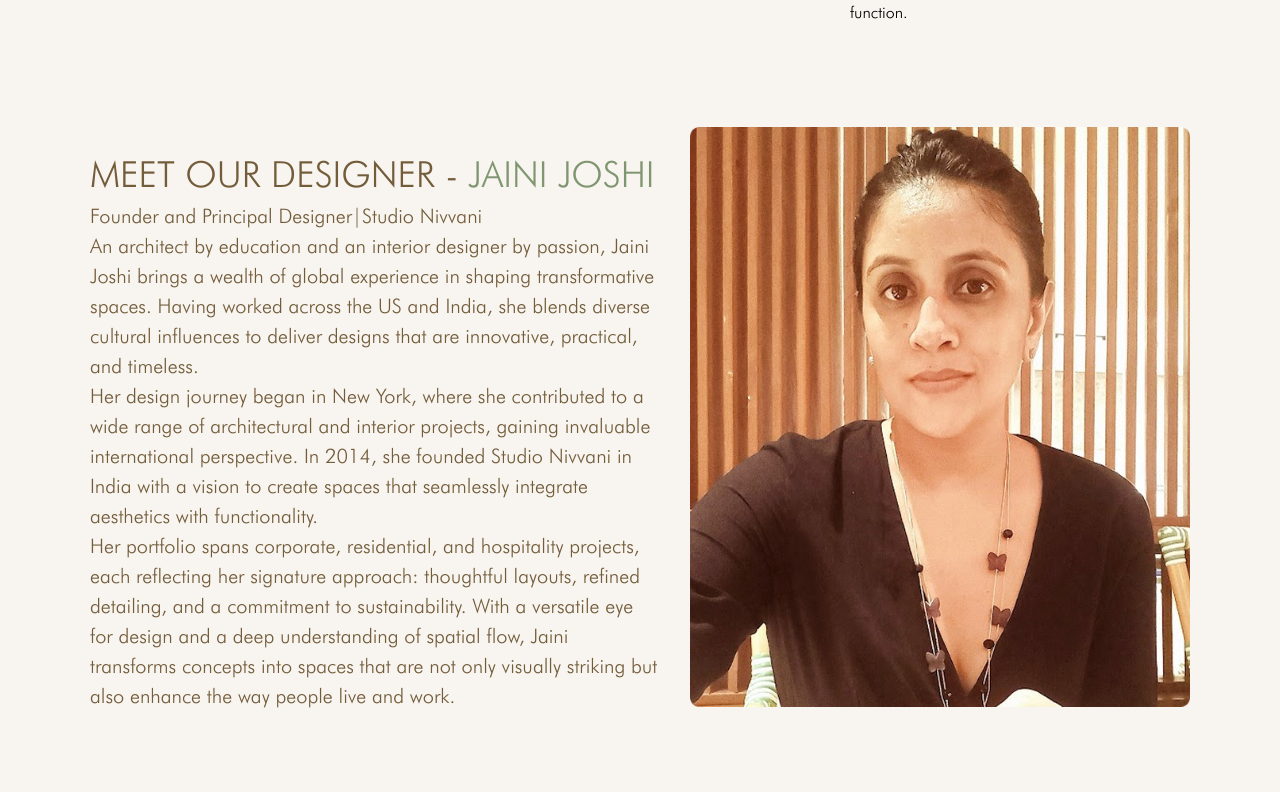
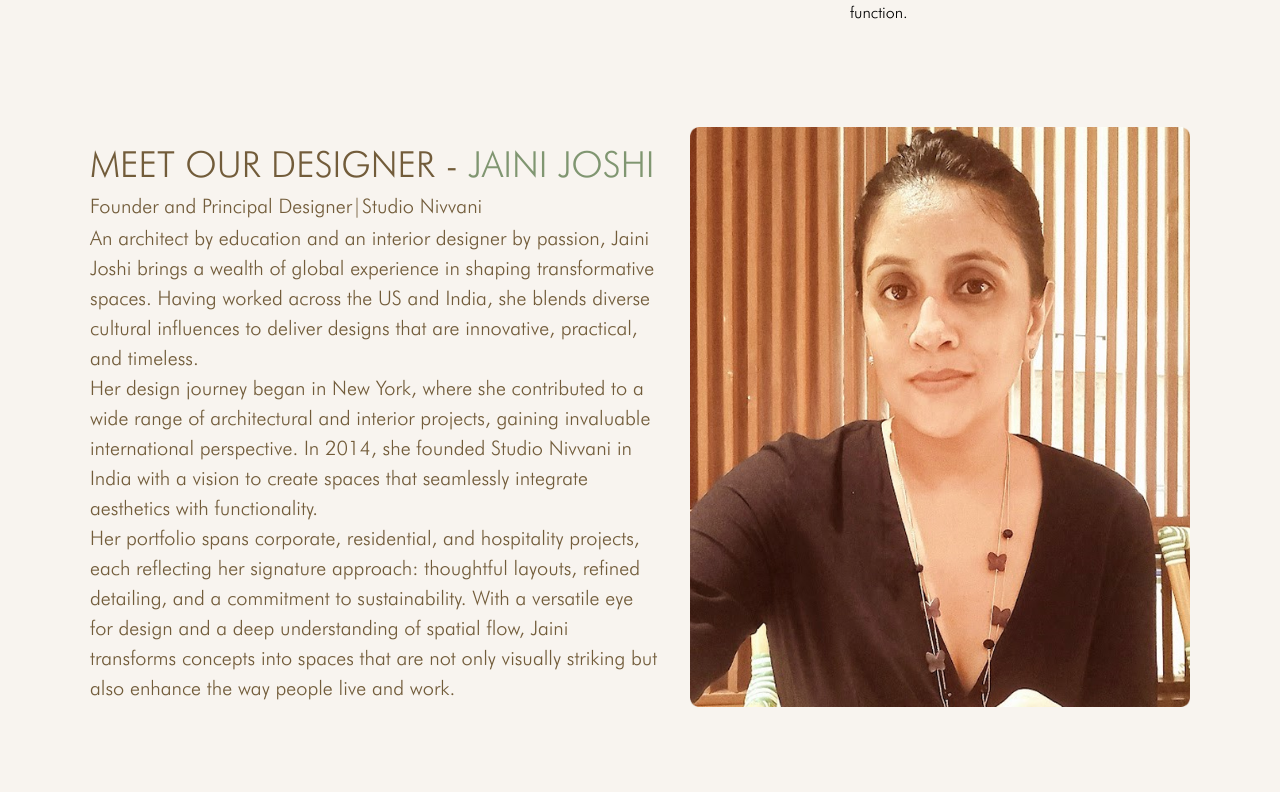
Before and after one commit to SLICKjp/Studio-Nivvani, a React (Vite) app: page /about in a window 1280 px wide. Shown: the part 1228-2020 px from the top of the page. Built offline with nearby package versions, Linux system fonts and the light colour scheme.

Commit message:
Updated space in the about us

```diff
--- a/src/pages/About/aboutus.css
+++ b/src/pages/About/aboutus.css
@@ -153,12 +153,13 @@
      color:#725C3A;
     font-weight: lighter;
     font-size: 20px;
+    margin-bottom:2px;
 
 }
 .jaini-about-text-container
 {
     margin: 0px 30px 0px 0px;
-    padding-top:20px;
+    padding-top:10px;
 }
 .jaini-text-bold
 {
```
